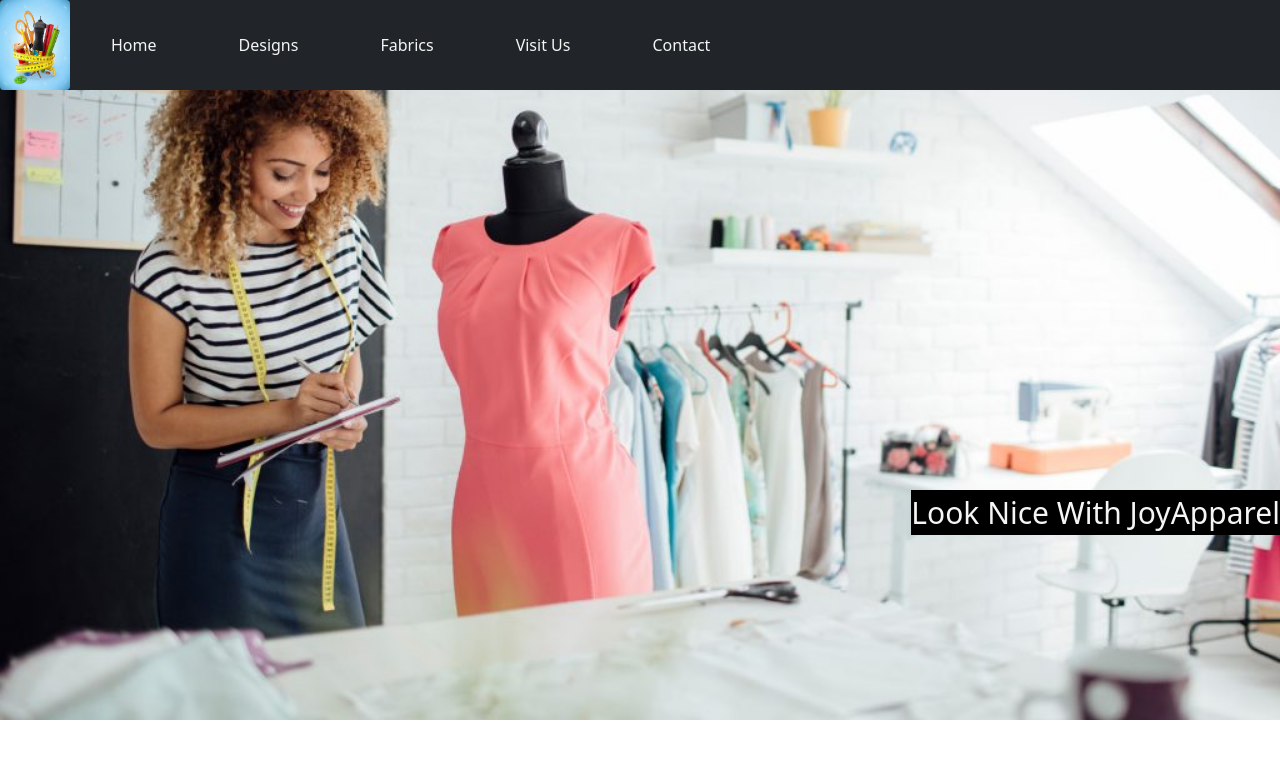
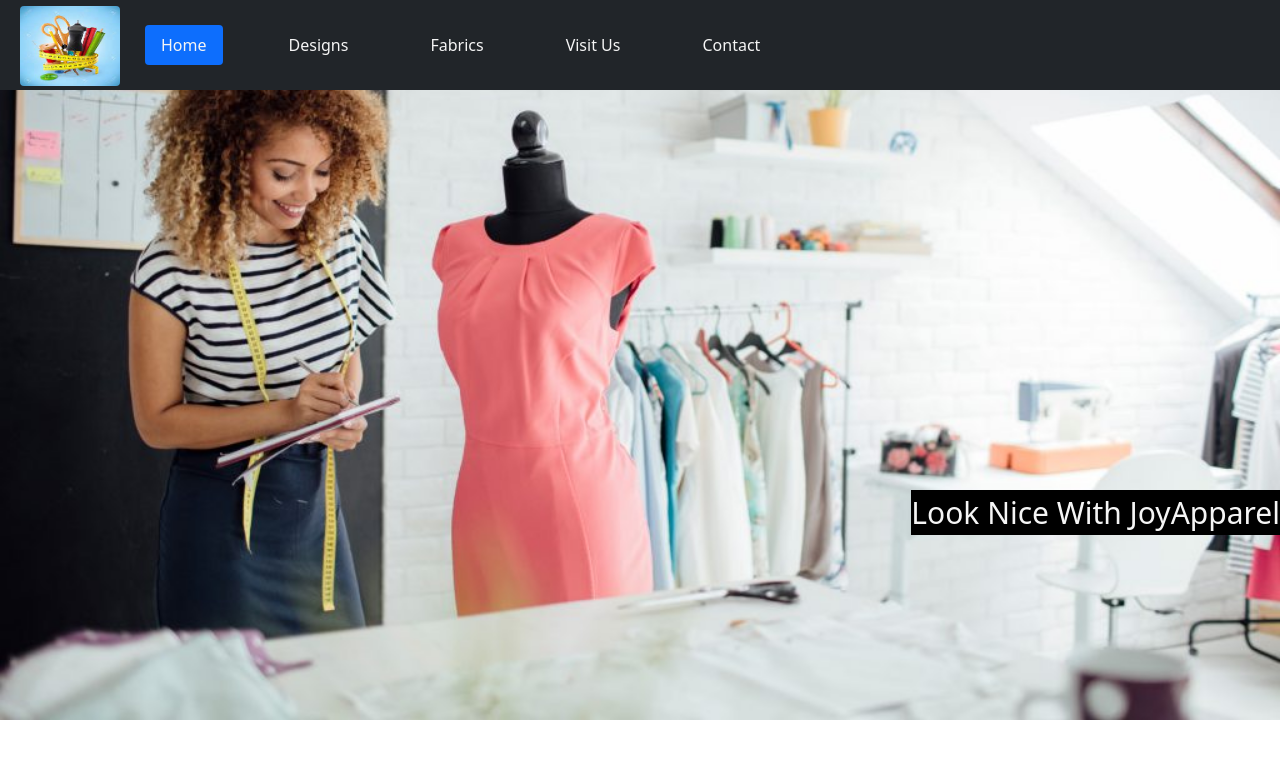
Before and after one commit to LadegbayeStella/JOYAPPAREL, a plain HTML site: page home.html in a window 1280 px wide. Drawn offline with Linux system fonts and the light colour scheme.

Commit message:
Pushing to Github

```diff
--- a/css/style.css
+++ b/css/style.css
@@ -9,9 +9,7 @@ body{
 #list {
 color: whitesmoke;
 }
-a {
-    text-decoration: none;
-}
+
 li {
     margin: 25px;
 
@@ -25,3 +23,7 @@ section{
     color: whitesmoke;
     font-size: 30px;
 }
+
+a:hover{
+    color: rgb(250, 87, 93);
+}
--- a/home.html
+++ b/home.html
@@ -10,14 +10,14 @@
 </head>
 <body style="background-image: url(./img/joylad.jpg);">
     <header>
-        <ul class="nav nav-pills bg-dark justify-content-top k">
-            <img src="./img/fashion1.jfif" alt="" class="rounded">
+        <ul class="nav nav-pills bg-dark justify-content-top">
+            <img src="./img/fashion1.jfif" alt="" class="rounded" style="margin-left: 20px; width: 100px; height: 80px; margin-top: 6px">
 
-            <li class="nav-item" ><a href="" id="list" class="nav-link">Home</a></li>
-            <li class="nav-item"><a href="" id="list" class="nav-link">Designs</a></li>
-            <li class="nav-item"><a href="" id="list" class="nav-link">Fabrics</a></li>
-            <li class="nav-item"><a href="" id="list" class="nav-link">Visit Us</a></li>
-            <li class="nav-item"><a href="" id="list" class="nav-link">Contact</a></li>
+            <li class="nav-item" ><a href="index.html" id="list" class="nav-link active">Home</a></li>
+            <li class="nav-item"><a href="designs.html" id="list" class="nav-link">Designs</a></li>
+            <li class="nav-item"><a href="fabrics.html" id="list" class="nav-link">Fabrics</a></li>
+            <li class="nav-item"><a href="VisitUs.html" id="list" class="nav-link">Visit Us</a></li>
+            <li class="nav-item"><a href="contact.html" id="list" class="nav-link">Contact</a></li>
         </ul>
     </header>
     <section>
```
